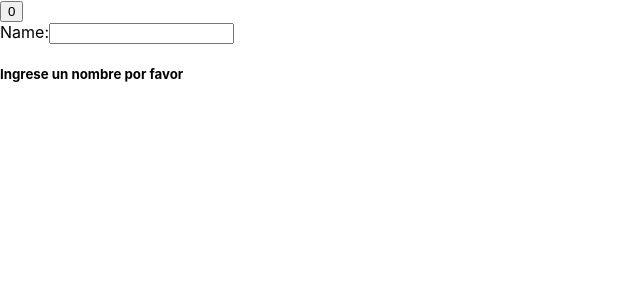
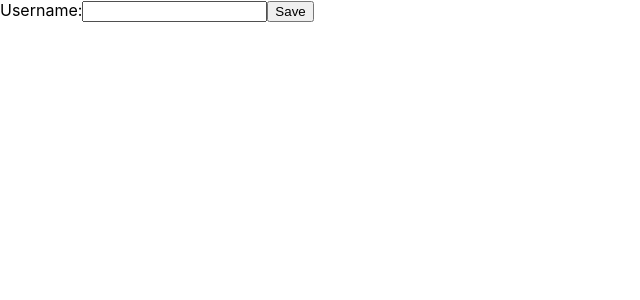
Before and after one commit to juanml30/kent-dodds-react-typescript, a React (Create React App) app: page / in a window 1280 px wide. Shown: the top 300 px of the page, without its empty margins (0-640 px from the left). Built offline with nearby package versions, Linux system fonts and the light colour scheme.

Commit message:
Forms with React Video 20

```diff
--- a/src/index.tsx
+++ b/src/index.tsx
@@ -1,54 +1,34 @@
-import React, { BaseSyntheticEvent, useState } from "react";
+import React, { BaseSyntheticEvent } from "react";
 import ReactDOM from "react-dom";
 import "./index.css";
 /* import App from "./App"; */
 import reportWebVitals from "./reportWebVitals";
 
-function Greeting() {
+function handleSubmit(event: BaseSyntheticEvent) {
+    event.preventDefault()
+    const username = event.target.elements.username.value
+    console.log(username)
+}
 
-    const [name, setName] = React.useState(() => {
-        return window.localStorage.getItem("name") || "";
-    });
-
-    React.useEffect(() => {
-        window.localStorage.setItem("name", name);
-    }, [name]);
-
-    const handleChange = (event: BaseSyntheticEvent) =>
-        setName(event.target.value);
-
+function UsernameForm() {
     return (
-        <div>
-            <form action="">
-                <label htmlFor="name">Name:</label>
-                <input
-                    type="text"
-                    name="name"
-                    id="name"
-                    onChange={handleChange}
-                    value={name}
-                />
-            </form>
-            {name ? <h1>{name}</h1> : <h5>Ingrese un nombre por favor</h5>}
-        </div>
+        <form onSubmit={handleSubmit}>
+            <div>
+                <label htmlFor="username">
+                    Username:
+                    <input type="text" id="username" />
+                </label>
+                <button type="submit">Save</button>
+            </div>
+        </form>
     );
 }
 
-function App() {
-    const [count, setCount] = useState(0);
-    return (
-        <>
-            <button onClick={() => setCount(() => count + 1)}>{count}</button>
-            <Greeting />
-        </>
-    );
-}
-
-ReactDOM.render(<App />, document.getElementById("root"));
+ReactDOM.render(<UsernameForm />, document.getElementById("root"));
 
 /* ReactDOM.render(
   <React.StrictMode>
-    <App />
+    <App />a
   </React.StrictMode>,
   document.getElementById('root')
 ); */
```
